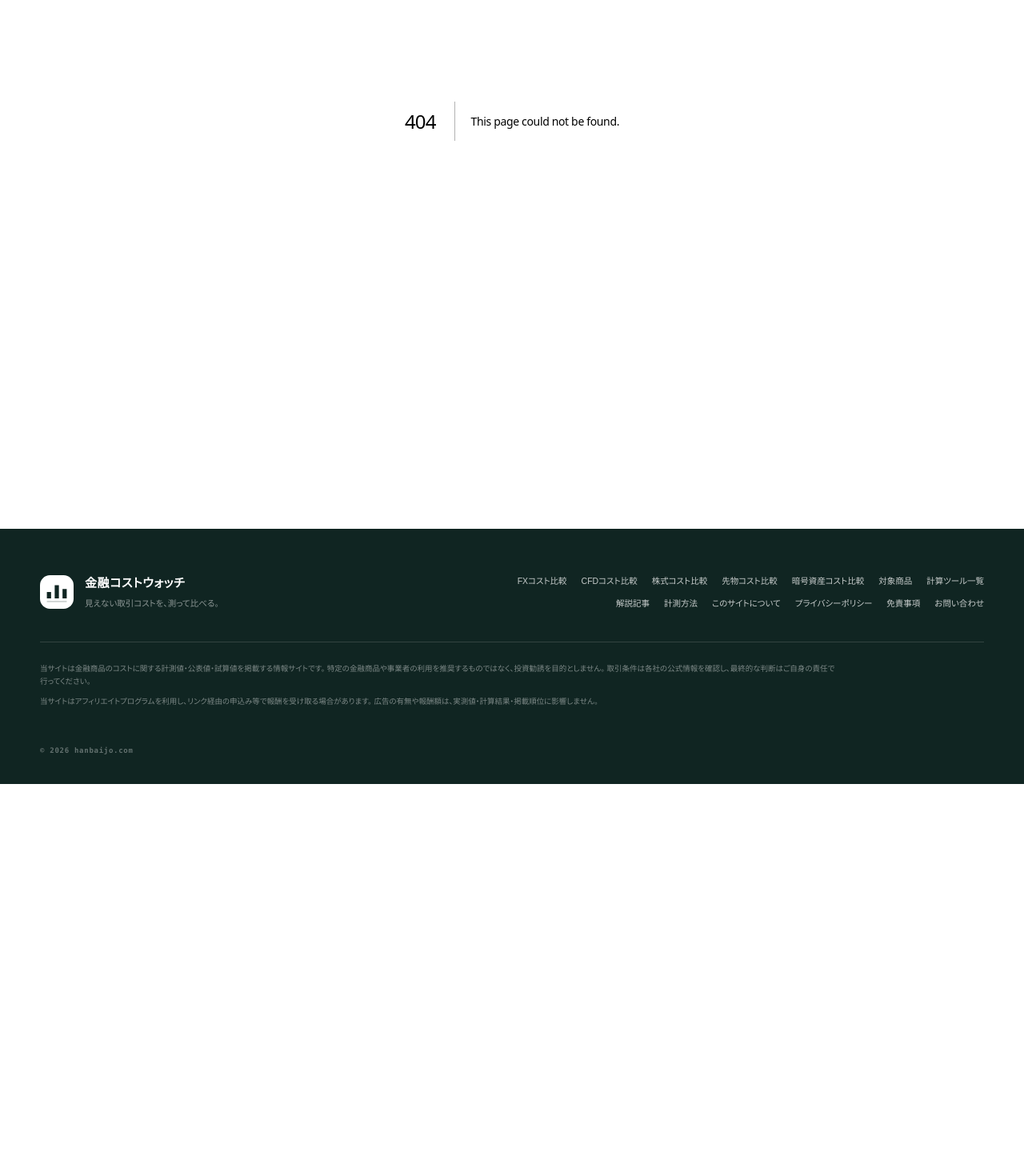
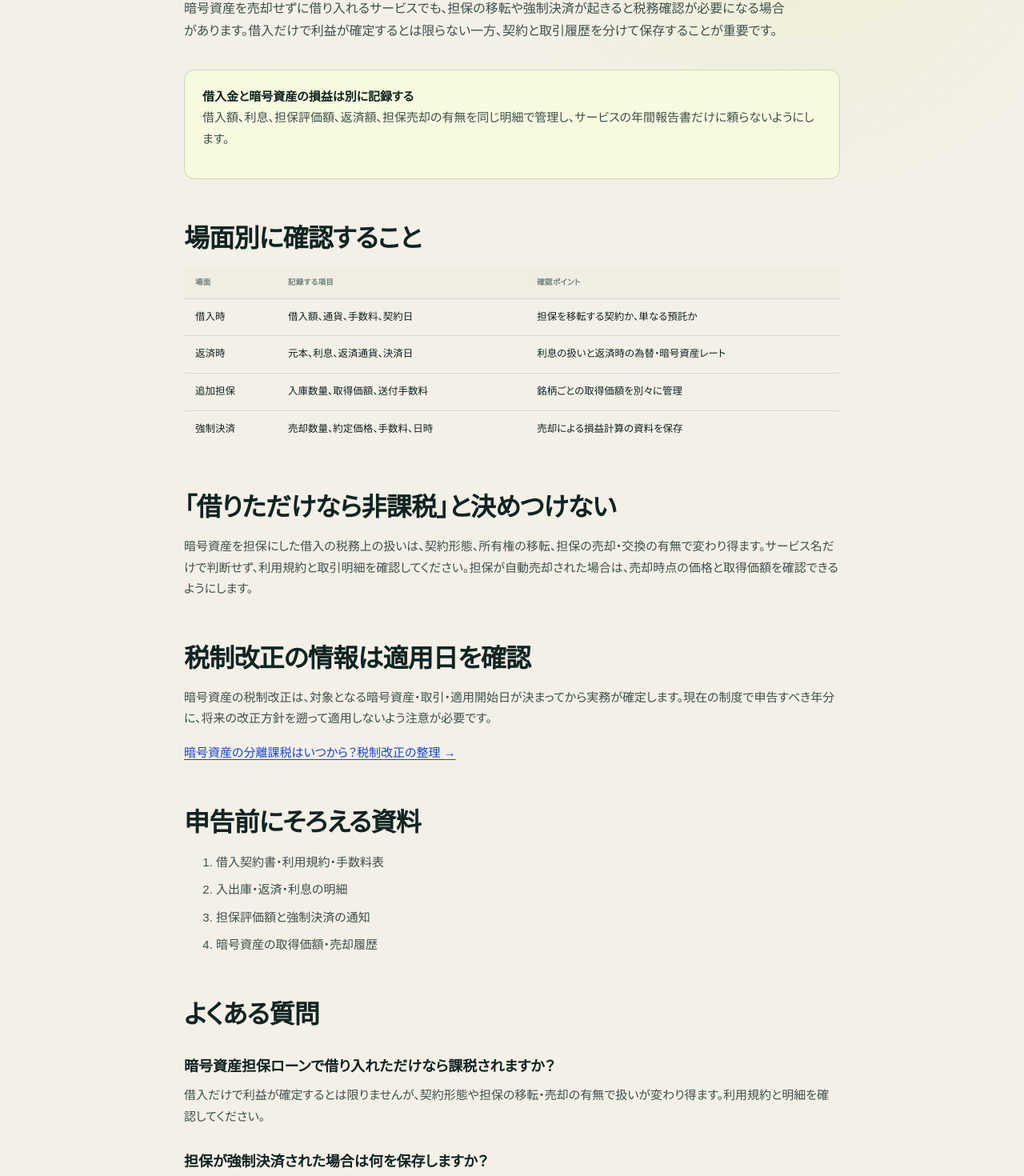
Before and after one commit to mrok18/hanbaijo, a Next.js app: page /articles/crypto-collateral-loan-tax in a window 1280 px wide. Before the commit this address had no page. Shown: the part 326-1796 px from the top of the page at 80% size. Before the commit the page ends 1306 px from the top, so only its background shows below. Built offline with nearby package versions, Linux system fonts and the light colour scheme.

Commit message:
Expand collateral loan tax SEO content

```diff
--- /dev/null
+++ b/app/articles/crypto-collateral-loan-tax/page.tsx
@@ -0,0 +1,58 @@
+import type { Metadata } from 'next';
+import Link from 'next/link';
+import AffiliateOfferCard from '@/components/AffiliateOfferCard';
+import { AFFILIATE_OFFERS } from '@/lib/affiliates';
+
+export const metadata: Metadata = {
+  title: '暗号資産担保ローンの税金｜借入・返済・担保売却の確認ポイント',
+  description: '暗号資産担保ローンで確認したい税務上の論点を、借入時・返済時・担保売却時に分けて整理。国税庁の暗号資産資料と税制改正の注意点も案内します。',
+};
+
+export default function Page() {
+  const jsonLd = {
+    '@context': 'https://schema.org', '@type': 'Article', headline: metadata.title,
+    description: metadata.description, datePublished: '2026-09-11', dateModified: '2026-09-11',
+    mainEntityOfPage: 'https://hanbaijo.com/articles/crypto-collateral-loan-tax',
+    author: { '@type': 'Organization', name: '金融コストウォッチ' }, publisher: { '@type': 'Organization', name: '金融コストウォッチ' },
+  };
+  const faqLd = {
+    '@context': 'https://schema.org', '@type': 'FAQPage', mainEntity: [
+      { '@type': 'Question', name: '暗号資産担保ローンで借り入れただけなら課税されますか？', acceptedAnswer: { '@type': 'Answer', text: '借入だけで利益が確定するとは限りませんが、契約形態や担保の移転・売却の有無で扱いが変わり得ます。利用規約と明細を確認してください。' } },
+      { '@type': 'Question', name: '担保が強制決済された場合は何を保存しますか？', acceptedAnswer: { '@type': 'Answer', text: '売却数量、約定価格、手数料、日時、取得価額を保存し、売却による損益を確認できるようにします。' } },
+      { '@type': 'Question', name: '税制改正の20％を現在の取引に適用できますか？', acceptedAnswer: { '@type': 'Answer', text: '適用開始日と対象取引が確定するまでは、将来の改正方針を現在の申告へ遡って適用しないでください。' } },
+    ],
+  };
+  return <article>
+    <script type="application/ld+json" dangerouslySetInnerHTML={{ __html: JSON.stringify(jsonLd) }} />
+    <script type="application/ld+json" dangerouslySetInnerHTML={{ __html: JSON.stringify(faqLd) }} />
+    <p className="page-kicker">CRYPTO COLLATERAL / TAX</p>
+    <h1>暗号資産担保ローンの税金<br />借入・返済・担保売却を整理</h1>
+    <p className="lede">暗号資産を売却せずに借り入れるサービスでも、担保の移転や強制決済が起きると税務確認が必要になる場合があります。借入だけで利益が確定するとは限らない一方、契約と取引履歴を分けて保存することが重要です。</p>
+    <div className="callout"><strong>借入金と暗号資産の損益は別に記録する</strong><p>借入額、利息、担保評価額、返済額、担保売却の有無を同じ明細で管理し、サービスの年間報告書だけに頼らないようにします。</p></div>
+    <h2>場面別に確認すること</h2>
+    <div className="table-scroll"><table className="rates"><thead><tr><th>場面</th><th>記録する項目</th><th>確認ポイント</th></tr></thead><tbody>
+      <tr><td>借入時</td><td>借入額、通貨、手数料、契約日</td><td>担保を移転する契約か、単なる預託か</td></tr>
+      <tr><td>返済時</td><td>元本、利息、返済通貨、決済日</td><td>利息の扱いと返済時の為替・暗号資産レート</td></tr>
+      <tr><td>追加担保</td><td>入庫数量、取得価額、送付手数料</td><td>銘柄ごとの取得価額を別々に管理</td></tr>
+      <tr><td>強制決済</td><td>売却数量、約定価格、手数料、日時</td><td>売却による損益計算の資料を保存</td></tr>
+    </tbody></table></div>
+    <h2>「借りただけなら非課税」と決めつけない</h2>
+    <p>暗号資産を担保にした借入の税務上の扱いは、契約形態、所有権の移転、担保の売却・交換の有無で変わり得ます。サービス名だけで判断せず、利用規約と取引明細を確認してください。担保が自動売却された場合は、売却時点の価格と取得価額を確認できるようにします。</p>
+    <h2>税制改正の情報は適用日を確認</h2>
+    <p>暗号資産の税制改正は、対象となる暗号資産・取引・適用開始日が決まってから実務が確定します。現在の制度で申告すべき年分に、将来の改正方針を遡って適用しないよう注意が必要です。</p>
+    <p><Link href="/articles/crypto-tax-reform-start-date">暗号資産の分離課税はいつから？税制改正の整理 →</Link></p>
+    <h2>申告前にそろえる資料</h2>
+    <ol><li>借入契約書・利用規約・手数料表</li><li>入出庫・返済・利息の明細</li><li>担保評価額と強制決済の通知</li><li>暗号資産の取得価額・売却履歴</li></ol>
+    <h2>よくある質問</h2>
+    <h3>暗号資産担保ローンで借り入れただけなら課税されますか？</h3><p>借入だけで利益が確定するとは限りませんが、契約形態や担保の移転・売却の有無で扱いが変わり得ます。利用規約と明細を確認してください。</p>
+    <h3>担保が強制決済された場合は何を保存しますか？</h3><p>売却数量、約定価格、手数料、日時、取得価額を保存し、売却による損益を確認できるようにします。</p>
+    <h3>税制改正の20％を現在の取引に適用できますか？</h3><p>適用開始日と対象取引が確定するまでは、将来の改正方針を現在の申告へ遡って適用しないでください。</p>
+    <h2>関連ツールと確認記事</h2>
+    <p><Link href="/tools/crypto-collateral-ltv-calculator">担保余力をLTVで試算する →</Link>　<Link href="/articles/crypto-collateral-loan-risk-checklist">担保ローンのリスク確認項目 →</Link></p>
+    <section className="article-affiliate" aria-label="暗号資産担保ローンの広告"><AffiliateOfferCard offer={AFFILIATE_OFFERS['digital-asset-loan']} /><p className="affiliate-disclosure">暗号資産担保ローンへの広告リンクです。広告の有無や報酬額は、記事の内容・評価に影響しません。</p></section>
+    <h2>出典</h2>
+    <ul><li><a href="https://www.nta.go.jp/publication/pamph/shotoku/kakuteishinkokukankei/kasoutuka/" rel="noreferrer">国税庁「暗号資産等に関する税務上の取扱い」</a></li><li><a href="https://www.fsa.go.jp/singi/singi_kinyu/angoshisanseido_wg/gijishidai/20251107/02.pdf" rel="noreferrer">金融庁「暗号資産制度に関する資料」</a></li></ul>
+    <p><small>確認日：2026年9月11日。本記事は一般的な情報提供であり、個別の税務判断は税理士・税務署へご確認ください。</small></p>
+    <p><Link href="/articles">解説記事一覧へ戻る →</Link></p>
+  </article>;
+}
--- a/app/articles/crypto-tax-reform-start-date/page.tsx
+++ b/app/articles/crypto-tax-reform-start-date/page.tsx
@@ -86,6 +86,7 @@ export default function Page() {
         <li>改正金商法の施行日と対象銘柄の公表を確認する</li>
         <li>適用年の国税庁資料が出た段階で申告方法を更新する</li>
       </ol>
+      <p><Link href="/articles/crypto-collateral-loan-tax">暗号資産担保ローンの借入・返済と税務記録を確認する →</Link></p>
 
       <h2>誤解しやすい点</h2>
       <ul>
--- a/app/articles/page.tsx
+++ b/app/articles/page.tsx
@@ -54,7 +54,7 @@ export default function Articles() {
   const featuredSlugs = [
     'financial-product-cost-comparison',
     'small-budget-investing-costs',
-    'crypto-collateral-loan-risk-checklist',
+    'crypto-collateral-loan-tax',
     'jfx-before-account-opening-checklist',
     'minna-fx-account-opening-flow',
   ];
--- a/app/articles/posts.ts
+++ b/app/articles/posts.ts
@@ -1,4 +1,5 @@
 export const POSTS = [
+  { slug: 'crypto-collateral-loan-tax', category: '暗号資産・税金', title: '暗号資産担保ローンの税金｜借入・返済・担保売却の確認ポイント', desc: '暗号資産担保ローンの借入・返済・追加担保・強制決済を税務記録の観点から整理し、公式資料と税制改正の確認方法を案内する。' },
   { slug: 'crypto-collateral-loan-risk-checklist', category: '暗号資産・ローン', title: '暗号資産担保ローンとは？BTC・ETHを担保に借りる前の確認項目', desc: '暗号資産を売却せず借りる仕組みを、担保掛目、金利、追加担保、強制決済、税務と事業者リスクから整理する。' },
   { slug: 'dmm-fx-funding-transfer', category: 'FX・DMM FX', title: 'DMM FXの入金方法と証拠金振替｜5,000円・出金・株券担保', desc: 'クイック入金・振込入金、最低額、反映時間、出金、DMM 株からの株券担保振替を整理する。' },
   { slug: 'dmm-fx-trading-hours-maintenance', category: 'FX・DMM FX', title: 'DMM FXの取引時間｜夏時間・冬時間・メンテナンスと注文の扱い', desc: '夏時間・冬時間の取引時間、土曜メンテナンス、営業日切替、予約注文と即時注文の扱いを整理する。' },
```
Also changed, not shown: app/tools/crypto-collateral-ltv-calculator/page.tsx (+1 -1 lines).
